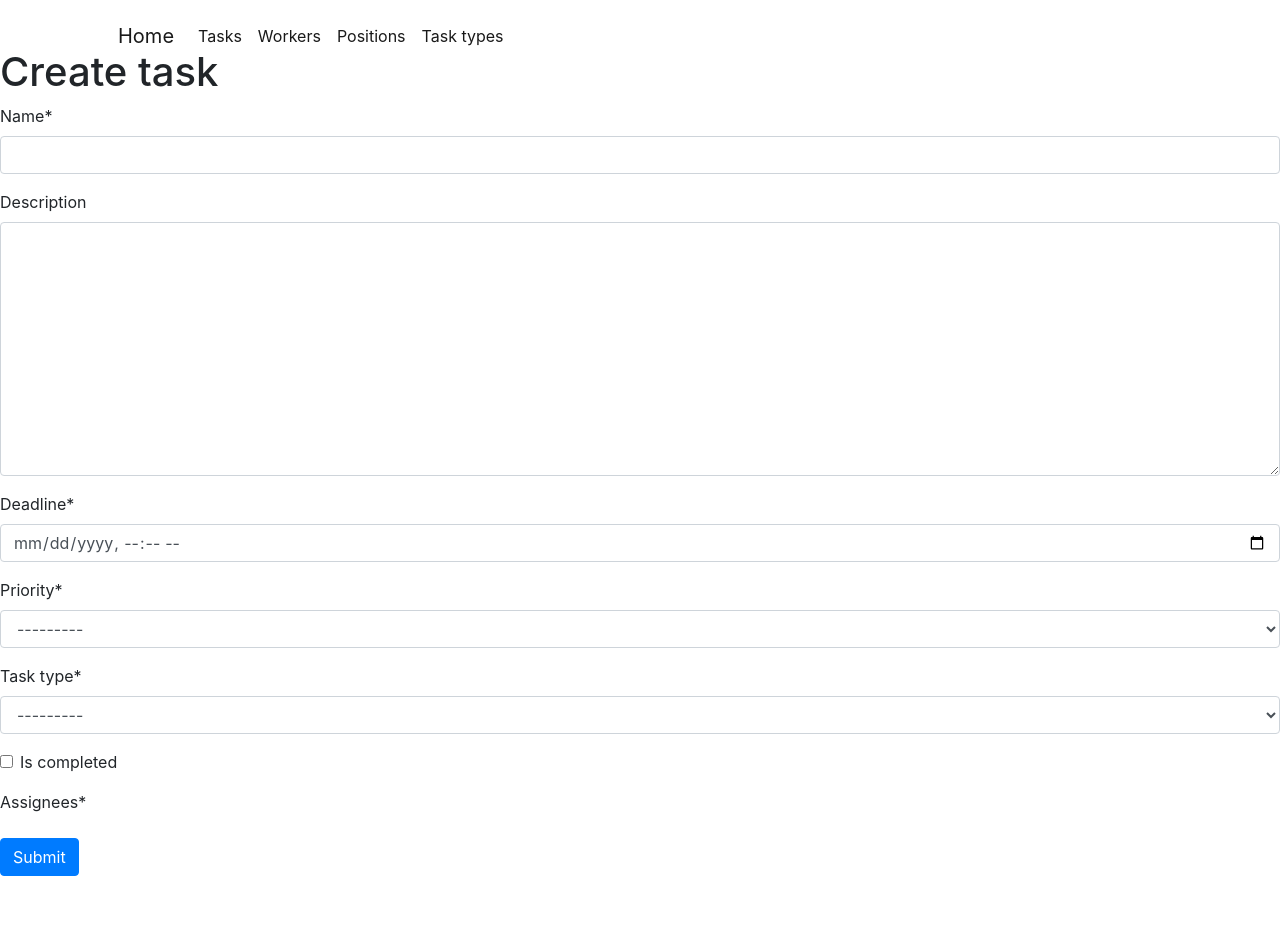
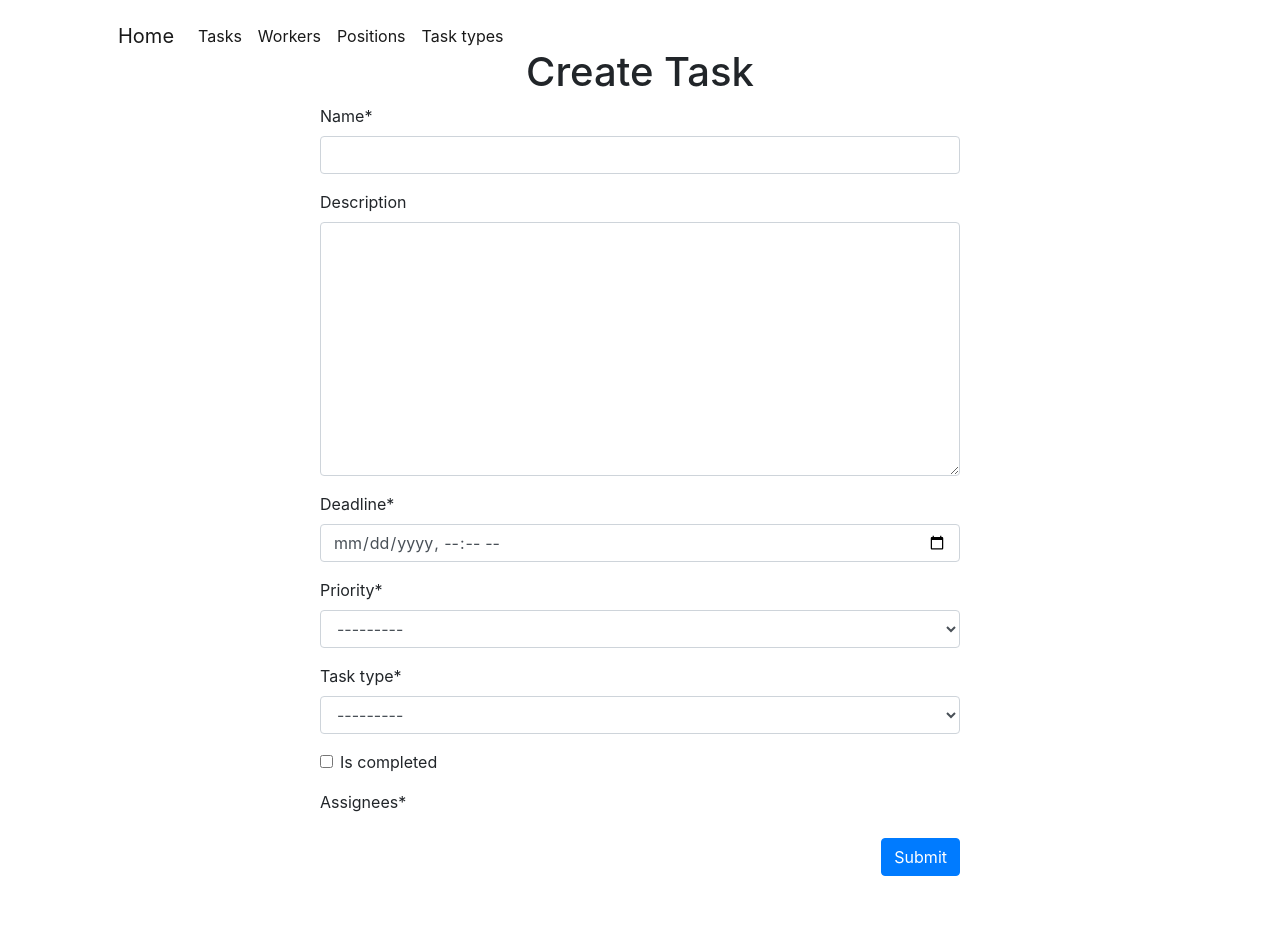
Before and after one commit to vlamuha/task-manager, a Django app: page /task/create/ in a window 1280 px wide. After the commit the page ends 876 px from the top, so only its background shows below. Run offline with Django 4.2, Linux system fonts and the light colour scheme; the visitor is signed in with stand-in values (Sample User, id 1); data that the repository does not hold is empty; some libraries are stand-ins or nearby versions.

Commit message:
Updated task_form

```diff
--- a/templates/tasks/task_form.html
+++ b/templates/tasks/task_form.html
@@ -2,11 +2,21 @@
 {% load crispy_forms_filters %}
 
 {% block content %}
-  <h1>{{ object|yesno:"Update,Create" }} task</h1>
+  <div>
+    <h1 style="text-align: center">{{ object|yesno:"Update,Create" }} Task</h1>
 
-  <form action="" method="post" novalidate>
+  <form action="" method="post" novalidate class="my-form">
     {% csrf_token %}
-    {{ form|crispy }}
-    <input type="submit" value="Submit" class="btn btn-primary">
+    {{ form|crispy}}
+
+    <input type="submit" value="Submit" class="btn btn-primary" style="float: right">
   </form>
+  </div>
+
+  <style>
+    .my-form {
+      width: 50%;
+      margin: 0 auto;
+    }
+  </style>
 {% endblock %}
```
